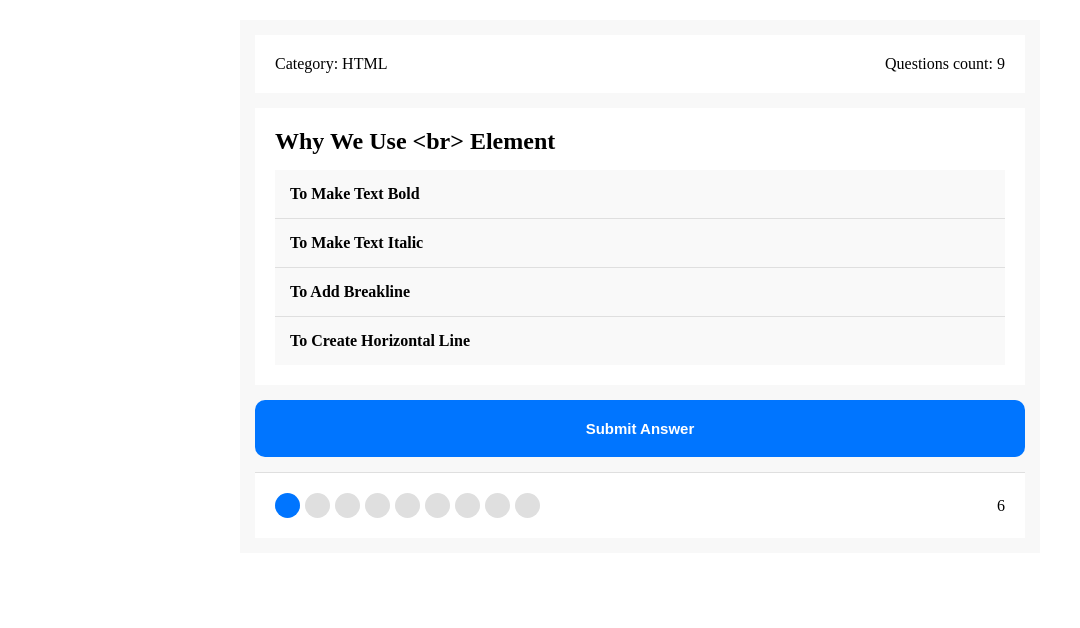
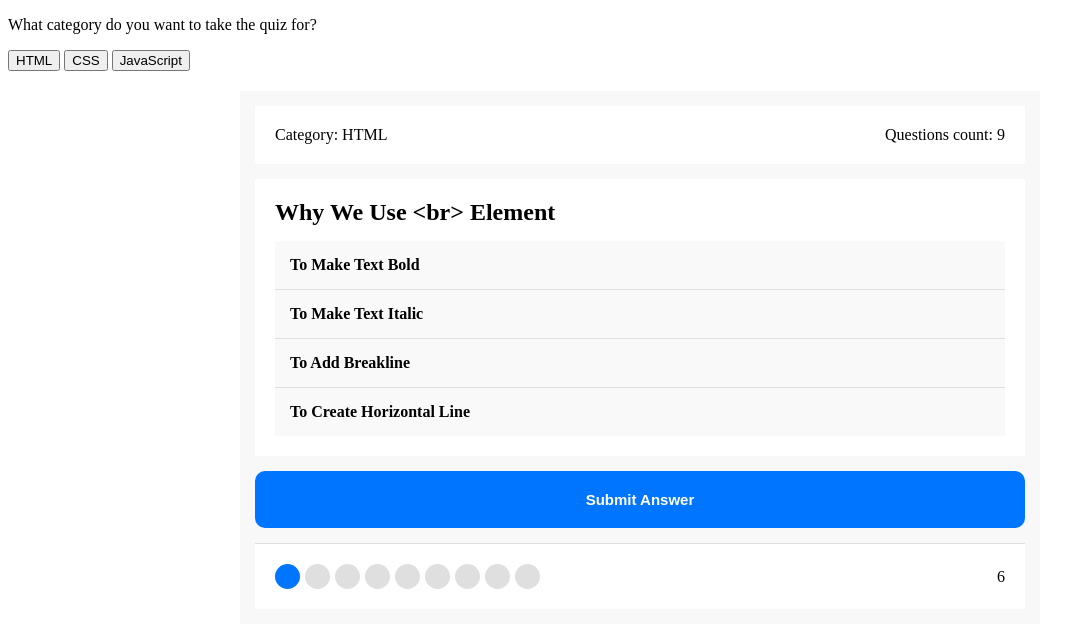
Before and after one commit to ei7mo/quiz-app, a plain HTML site: page index.html in a window 1280 px wide. Shown: the whole page, without its empty margins (0-1080 px from the left). Drawn offline with Linux system fonts and the light colour scheme.

Commit message:
Added a popup box to select category

```diff
--- a/index.html
+++ b/index.html
@@ -7,6 +7,14 @@
     <link rel="stylesheet" href="main.css" />
   </head>
   <body>
+    <div class="popup">
+      <div class="popup-content">
+        <p>What category do you want to take the quiz for?</p>
+        <button id="html" data-category="HTML">HTML</button>
+        <button id="css" data-category="CSS">CSS</button>
+        <button id="javascript" data-category="JavaScript">JavaScript</button>
+      </div>
+    </div>
     <div class="quiz-app">
       <div class="quiz-info">
         <div class="category">Category: <span></span></div>
@@ -22,6 +30,6 @@
       </div>
       <div class="result">Right: <span></span></div>
     </div>
-    <script src="main.js"></script>
+    <script type="module" src="main.js"></script>
   </body>
 </html>
```
